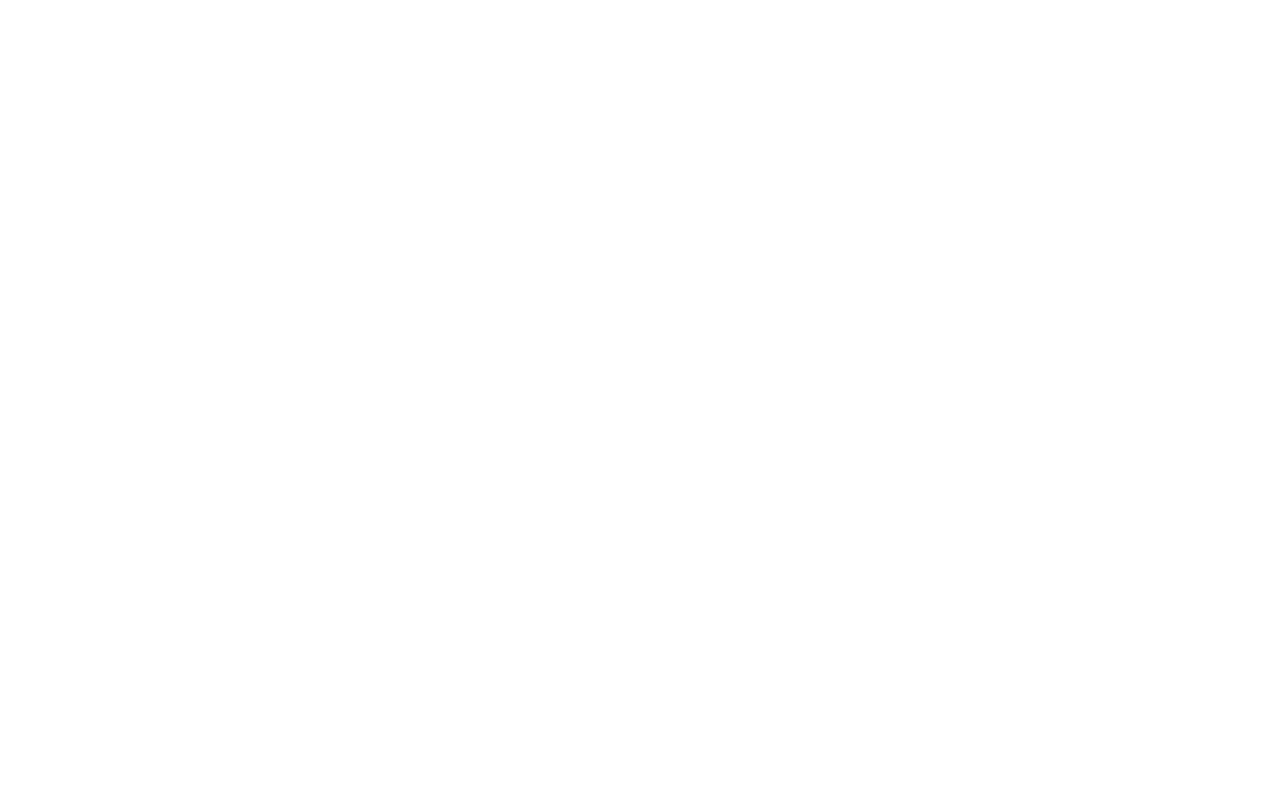
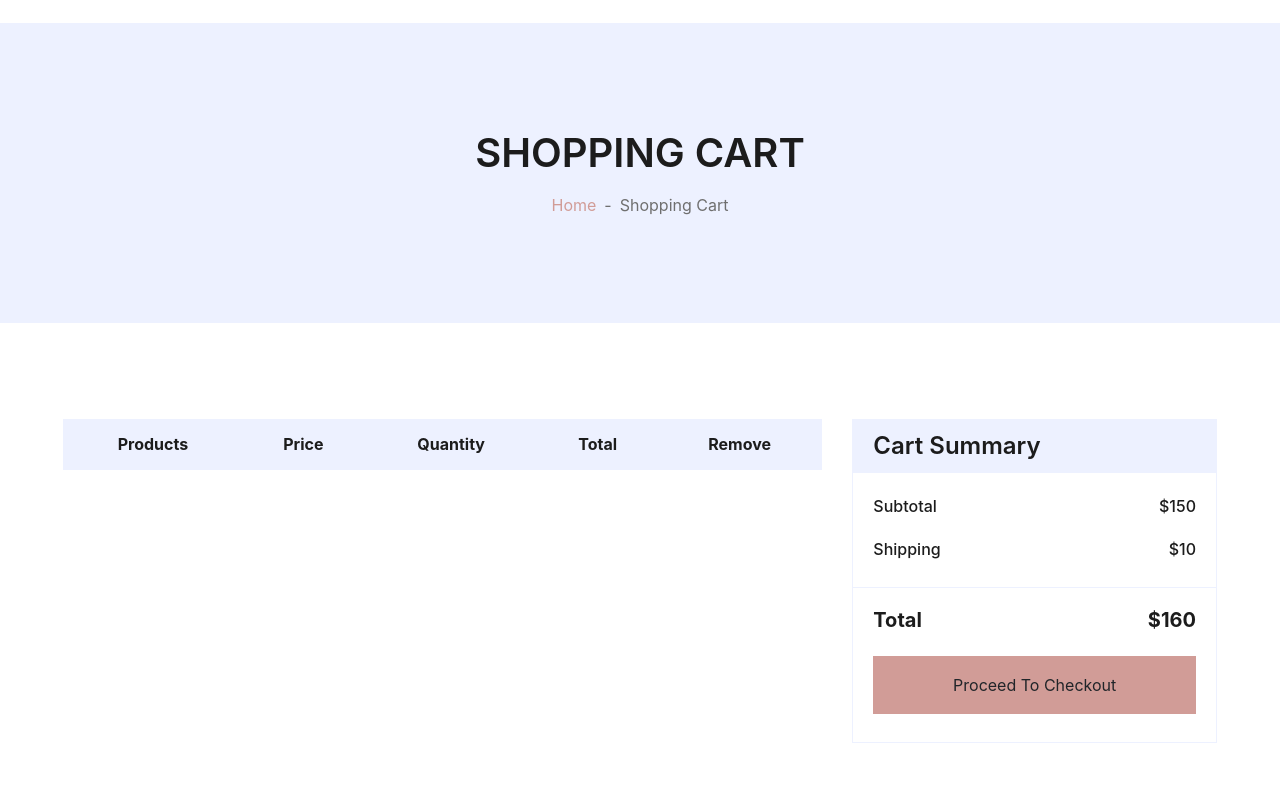
Before and after one commit to thanhledh1/Fashion_Shop_fe, a React (Create React App) app: page /cart in a window 1280 px wide. Before the commit this address had no page. Shown: the part 620-1420 px from the top of the page. Before the commit the page ends 800 px from the top, so only its background shows below. Built offline with nearby package versions, Linux system fonts and the light colour scheme.

Commit message:
update cart

```diff
--- a/src/App.js
+++ b/src/App.js
@@ -13,7 +13,7 @@
         <Routes>
           <Route path="/" element={<HomePage />} />
           {/* <Route path="/shop" element={<ShopPage />} /> */}
-          {/* <Route path="/cart" element={<CartPage />} /> */}
+          <Route path="/cart" element={<CartPage />} />
           {/* <Route path="/register" element={<RegisterPage />} /> */}
           {/* <Route path="/checkout" element={<CheckoutPage />} /> */}
           <Route path="/product/:id" element={<ProductPage />} />
--- a/src/pages/CartPage.js
+++ b/src/pages/CartPage.js
@@ -1,162 +1,282 @@
-// import React from "react";
-// import MasterLayout from "../layouts/MasterLayout";
-// import { useDispatch, useSelector } from "react-redux";
-// import { useNavigate } from "react-router-dom";
-// import { removeItemFromCart, updateCartItemQuantity } from "../redux/action";
+import React from "react";
+import MasterLayout from "../layouts/MasterLayout";
+import { useDispatch, useSelector } from "react-redux";
+import { useNavigate } from "react-router-dom";
+import { removeItemFromCart, updateCartItemQuantity } from "../redux/action";
 
-// function CartPage(props) {
-//   const cart = useSelector((state) => state.cart);
-//   const dispatch = useDispatch();
-//   const navigate = useNavigate();
+function CartPage(props) {
+  const cart = useSelector((state) => state.cart);
+  const dispatch = useDispatch();
+  const navigate = useNavigate();
 
-//   const calculateTotal = () => {
-//     let total = 0;
-//     cart.forEach((cartItem) => {
-//       total += cartItem.product.price * cartItem.quantity;
-//     });
-//     return total;
-//   };
+  const calculateTotal = () => {
+    let total = 0;
+    cart.forEach((cartItem) => {
+      total += cartItem.product.price * cartItem.quantity;
+    });
+    return total;
+  };
 
-//   const handleCheckOut = () => {
-//     navigate("/checkout");
-//   };
+  const handleCheckOut = () => {
+    navigate("/checkout");
+  };
 
-//   const handleRemoveItem = (productId) => {
-//     dispatch(removeItemFromCart(productId));
-//   };
+  const handleRemoveItem = (productId) => {
+    dispatch(removeItemFromCart(productId));
+  };
 
-//   const handleQuantityChange = (productId, quantity) => {
-//     dispatch(updateCartItemQuantity(productId, quantity));
-//   };
+  const handleQuantityChange = (productId, quantity) => {
+    dispatch(updateCartItemQuantity(productId, quantity));
+  };
 
-//   return (
-//     <MasterLayout>
-//       <h1>CartPage</h1>
-//       <div className="untree_co-section before-footer-section">
-//         <div className="container">
-//           <div className="row mb-5">
-//             <div className="col-md-12">
-//               <div className="site-blocks-table">
-//                 <table className="table">
-//                   <thead>
-//                     <tr>
-//                       <th className="product-thumbnail">Image</th>
-//                       <th className="product-name">Product</th>
-//                       <th className="product-price">Price</th>
-//                       <th className="product-quantity">Quantity</th>
-//                       <th className="product-total">Total</th>
-//                       <th className="product-remove">Remove</th>
-//                     </tr>
-//                   </thead>
-//                   <tbody>
-//                     {cart.map((cartItem, key) => (
-//                       <tr key={key}>
-//                         <td className="product-thumbnail">
-//                           <img
-//                             src={cartItem.product.image}
-//                             alt="Image"
-//                             className="img-fluid"
-//                           />
-//                         </td>
-//                         <td className="product-name">
-//                           <h2 className="h5 text-black">
-//                             {cartItem.product.name}
-//                           </h2>
-//                         </td>
-//                         <td>{cartItem.product.price}</td>
-//                         <td>
-//                           <div className="input-group mb-3 d-flex align-items-center quantity-container" style={{ maxWidth: 120 }}>
-//                             <div className="input-group-prepend">
-//                               <button
-//                                 className="btn btn-outline-black decrease"
-//                                 type="button"
-//                                 onClick={() => handleQuantityChange(cartItem.product.id, cartItem.quantity - 1)}
-//                               >
-//                                 −
-//                               </button>
-//                             </div>
-//                             <input
-//                               type="text"
-//                               className="form-control text-center quantity-amount"
-//                               value={cartItem.quantity}
-//                               readOnly
-//                             />
-//                             <div className="input-group-append">
-//                               <button
-//                                 className="btn btn-outline-black increase"
-//                                 type="button"
-//                                 onClick={() => handleQuantityChange(cartItem.product.id, cartItem.quantity + 1)}
-//                               >
-//                                 +
-//                               </button>
-//                             </div>
-//                           </div>
-//                         </td>
-//                         <td>${cartItem.product.price * cartItem.quantity}</td>
-//                         <td>
-//                           <button
-//                             className="btn btn-black btn-sm"
-//                             onClick={() => handleRemoveItem(cartItem.product.id)}
-//                           >
-//                             X
-//                           </button>
-//                         </td>
-//                       </tr>
-//                     ))}
-//                   </tbody>
-//                 </table>
-//               </div>
-//             </div>
-//           </div>
-//           <div className="row">
-//             <div className="col-md-6 pl-5">
-//               <div className="row justify-content-end">
-//                 <div className="col-md-7">
-//                   <div className="row">
-//                     <div className="col-md-12 text-right border-bottom mb-5">
-//                       <h3 className="text-black h4 text-uppercase">
-//                         Cart Totals
-//                       </h3>
-//                     </div>
-//                   </div>
-//                   <div className="row mb-3">
-//                     <div className="col-md-6">
-//                       <span className="text-black">Subtotal</span>
-//                     </div>
-//                     <div className="col-md-6 text-right">
-//                       <strong className="text-black">
-//                         ${calculateTotal()}
-//                       </strong>
-//                     </div>
-//                   </div>
-//                   <div className="row mb-5">
-//                     <div className="col-md-6">
-//                       <span className="text-black">Total</span>
-//                     </div>
-//                     <div className="col-md-6 text-right">
-//                       <strong className="text-black">
-//                         ${calculateTotal()}
-//                       </strong>
-//                     </div>
-//                   </div>
-//                   <div className="row">
-//                     <div className="col-md-12">
-//                       <button
-//                         className="btn btn-black btn-lg py-3 btn-block"
-//                         onClick={handleCheckOut}
-//                       >
-//                         Proceed To Checkout
-//                       </button>
-//                     </div>
-//                   </div>
-//                 </div>
-//               </div>
-//             </div>
-//           </div>
-//         </div>
-//       </div>
-//     </MasterLayout>
-//   );
-// }
+  return (
+    <MasterLayout>
+      <>
+  {/* Page Header Start */}
+  <div className="container-fluid bg-secondary mb-5">
+    <div
+      className="d-flex flex-column align-items-center justify-content-center"
+      style={{ minHeight: 300 }}
+    >
+      <h1 className="font-weight-semi-bold text-uppercase mb-3">
+        Shopping Cart
+      </h1>
+      <div className="d-inline-flex">
+        <p className="m-0">
+          <a href="">Home</a>
+        </p>
+        <p className="m-0 px-2">-</p>
+        <p className="m-0">Shopping Cart</p>
+      </div>
+    </div>
+  </div>
+  {/* Page Header End */}
+</>
 
-// export default CartPage;
+<>
+  {/* Cart Start */}
+  <div className="container-fluid pt-5">
+    <div className="row px-xl-5">
+      <div className="col-lg-8 table-responsive mb-5">
+        <table className="table table-bordered text-center mb-0">
+          <thead className="bg-secondary text-dark">
+            <tr>
+              <th>Products</th>
+              <th>Price</th>
+              <th>Quantity</th>
+              <th>Total</th>
+              <th>Remove</th>
+            </tr>
+          </thead>
+          <tbody className="align-middle">
+          {cart.map((cartItem, key) => (
+            <tr key={key}>
+              <td className="align-middle">
+                <img  src={cartItem.product.image} alt="" style={{ width: 50 }} />{" "}
+                {cartItem.product.name}
+              </td>
+              <td className="align-middle">{cartItem.product.price}</td>
+              <td className="align-middle">
+                <div
+                  className="input-group quantity mx-auto"
+                  style={{ width: 100 }}
+                >
+                  <div className="input-group-btn">
+                    <button className="btn btn-sm btn-primary btn-minus"
+                    type="button"
+                    onClick={() => handleQuantityChange(cartItem.product.id, cartItem.quantity - 1)}
+                    >
+                      <i className="fa fa-minus" />
+                    </button>
+                  </div>
+                  <input
+                    type="text"
+                    className="form-control form-control-sm bg-secondary text-center"
+                    value={cartItem.quantity}
+                    readOnly
+                  />
+                  <div className="input-group-btn">
+                    <button className="btn btn-sm btn-primary btn-plus"
+                     onClick={() => handleQuantityChange(cartItem.product.id, cartItem.quantity + 1)}>
+                      <i className="fa fa-plus" />
+                    </button>
+                  </div>
+                </div>
+              </td>
+              <td className="align-middle">${cartItem.product.price * cartItem.quantity}</td>
+              <td className="align-middle">
+                <button className="btn btn-sm btn-primary"
+                onClick={() => handleRemoveItem(cartItem.product.id)}
+                >
+                  <i className="fa fa-times" />
+                </button>
+              </td>
+            </tr>
+            ))}
+          </tbody>
+        </table>
+      </div>
+      <div className="col-lg-4">
+
+        <div className="card border-secondary mb-5">
+          <div className="card-header bg-secondary border-0">
+            <h4 className="font-weight-semi-bold m-0">Cart Summary</h4>
+          </div>
+          <div className="card-body">
+            <div className="d-flex justify-content-between mb-3 pt-1">
+              <h6 className="font-weight-medium">Subtotal</h6>
+              <h6 className="font-weight-medium">$150</h6>
+            </div>
+            <div className="d-flex justify-content-between">
+              <h6 className="font-weight-medium">Shipping</h6>
+              <h6 className="font-weight-medium">$10</h6>
+            </div>
+          </div>
+          <div className="card-footer border-secondary bg-transparent">
+            <div className="d-flex justify-content-between mt-2">
+              <h5 className="font-weight-bold">Total</h5>
+              <h5 className="font-weight-bold">$160</h5>
+            </div>
+            <button className="btn btn-block btn-primary my-3 py-3">
+              Proceed To Checkout
+            </button>
+          </div>
+        </div>
+      </div>
+    </div>
+  </div>
+  {/* Cart End */}
+</>
+
+
+
+
+
+      {/* <div className="untree_co-section before-footer-section">
+        <div className="container">
+          <div className="row mb-5">
+            <div className="col-md-12">
+              <div className="site-blocks-table">
+                <table className="table">
+                  <thead>
+                    <tr>
+                      <th className="product-thumbnail">Image</th>
+                      <th className="product-name">Product</th>
+                      <th className="product-price">Price</th>
+                      <th className="product-quantity">Quantity</th>
+                      <th className="product-total">Total</th>
+                      <th className="product-remove">Remove</th>
+                    </tr>
+                  </thead>
+                  <tbody>
+                    {cart.map((cartItem, key) => (
+                      <tr key={key}>
+                        <td className="product-thumbnail">
+                          <img
+                            src={cartItem.product.image}
+                            alt="Image"
+                            className="img-fluid"
+                          />
+                        </td>
+                        <td className="product-name">
+                          <h2 className="h5 text-black">
+                            {cartItem.product.name}
+                          </h2>
+                        </td>
+                        <td>{cartItem.product.price}</td>
+                        <td>
+                          <div className="input-group mb-3 d-flex align-items-center quantity-container" style={{ maxWidth: 120 }}>
+                            <div className="input-group-prepend">
+                              <button
+                                className="btn btn-outline-black decrease"
+                                type="button"
+                                onClick={() => handleQuantityChange(cartItem.product.id, cartItem.quantity - 1)}
+                              >
+                                −
+                              </button>
+                            </div>
+                            <input
+                              type="text"
+                              className="form-control text-center quantity-amount"
+                              value={cartItem.quantity}
+                              readOnly
+                            />
+                            <div className="input-group-append">
+                              <button
+                                className="btn btn-outline-black increase"
+                                type="button"
+                                onClick={() => handleQuantityChange(cartItem.product.id, cartItem.quantity + 1)}
+                              >
+                                +
+                              </button>
+                            </div>
+                          </div>
+                        </td>
+                        <td>${cartItem.product.price * cartItem.quantity}</td>
+                        <td>
+                          <button
+                            className="btn btn-black btn-sm"
+                            onClick={() => handleRemoveItem(cartItem.product.id)}
+                          >
+                            X
+                          </button>
+                        </td>
+                      </tr>
+                    ))}
+                  </tbody>
+                </table>
+              </div>
+            </div>
+          </div>
+          <div className="row">
+            <div className="col-md-6 pl-5">
+              <div className="row justify-content-end">
+                <div className="col-md-7">
+                  <div className="row">
+                    <div className="col-md-12 text-right border-bottom mb-5">
+                      <h3 className="text-black h4 text-uppercase">
+                        Cart Totals
+                      </h3>
+                    </div>
+                  </div>
+                  <div className="row mb-3">
+                    <div className="col-md-6">
+                      <span className="text-black">Subtotal</span>
+                    </div>
+                    <div className="col-md-6 text-right">
+                      <strong className="text-black">
+                        ${calculateTotal()}
+                      </strong>
+                    </div>
+                  </div>
+                  <div className="row mb-5">
+                    <div className="col-md-6">
+                      <span className="text-black">Total</span>
+                    </div>
+                    <div className="col-md-6 text-right">
+                      <strong className="text-black">
+                        ${calculateTotal()}
+                      </strong>
+                    </div>
+                  </div>
+                  <div className="row">
+                    <div className="col-md-12">
+                      <button
+                        className="btn btn-black btn-lg py-3 btn-block"
+                        onClick={handleCheckOut}
+                      >
+                        Proceed To Checkout
+                      </button>
+                    </div>
+                  </div>
+                </div>
+              </div>
+            </div>
+          </div>
+        </div>
+      </div> */}
+    </MasterLayout>
+  );
+}
+
+export default CartPage;
--- a/src/pages/ProductPage.js
+++ b/src/pages/ProductPage.js
@@ -145,7 +145,8 @@
                   </div>
                 </div>
                 <button className="btn btn-primary px-3">
-                  <i className="fa fa-shopping-cart mr-1" /> Add To Cart
+                <Link to="/cart" className="btn btn-black py-3 px-5 mr-2" onClick={handleAddtoCart}>Add to Cart</Link>
+
                 </button>
               </div>
               <div className="d-flex pt-2">
```
